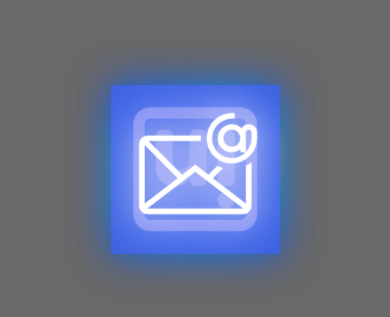
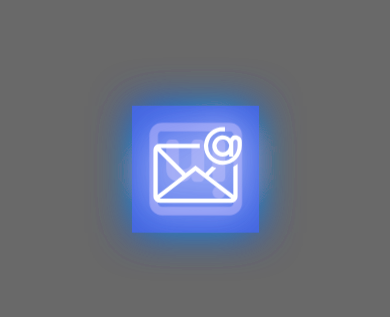
Before and after one commit to SaberLS/saberls.github.io, a website: page index.html in a window 390 px wide. Shown: the part 253-570 px from the top of the page. Drawn offline with Linux system fonts and the light colour scheme.

Commit message:
Small screens style

```diff
--- a/index.css
+++ b/index.css
@@ -149,3 +149,17 @@ body {
   -o-user-select: none;
   user-select: none;
 }
+
+/* Small screens */
+@media (max-width: 800px) {
+  * {
+    --size: 15vh
+  }
+  .cube {
+    rotate: 90deg;
+  }
+
+  .logo {
+    rotate: -90deg;
+  }
+}
```
